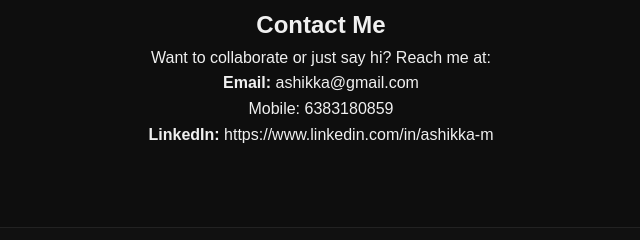
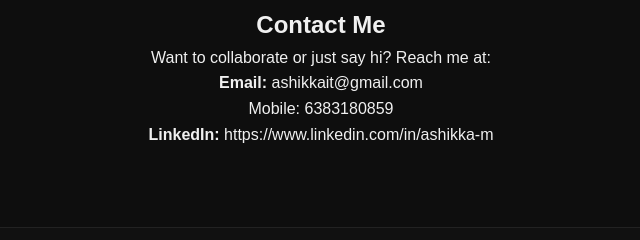
Before and after one commit to AshikkaMJ/ashikka-portfolio, a plain HTML site: page contact.html in a window 1280 px wide. Shown: the part 143-383 px from the top of the page, 319-959 px from the left. Drawn offline with Linux system fonts and the light colour scheme.

Commit message:
Updated portfolio design/content

```diff
--- a/contact.html
+++ b/contact.html
@@ -22,7 +22,7 @@
   <section class="content">
     <h2>Contact Me</h2>
     <p>Want to collaborate or just say hi? Reach me at:</p>
-    <p><b>Email:</b> ashikka@gmail.com</p>
+    <p><b>Email:</b> ashikkait@gmail.com</p>
     <p>Mobile: 6383180859</p>
     <p><b>LinkedIn:</b> https://www.linkedin.com/in/ashikka-m</p>
   </section>
```
